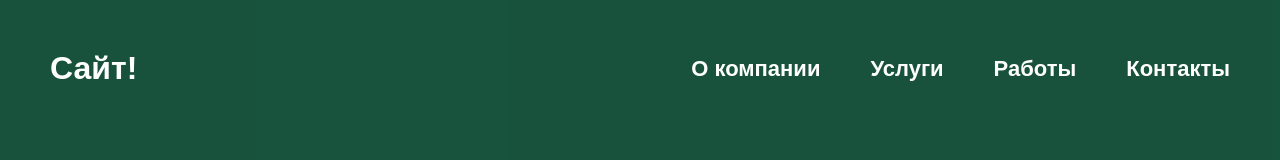
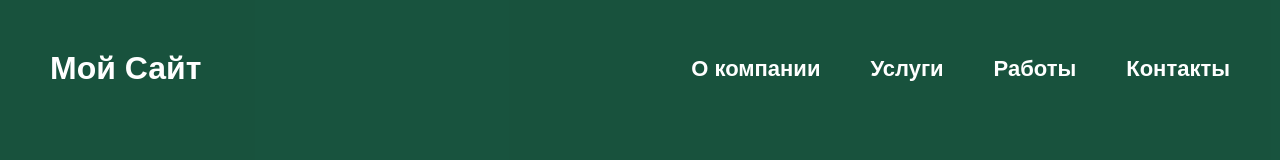
Before and after one commit to WebHeroSchool/burger_alex, a plain HTML site: page index.html in a window 1280 px wide. Drawn offline with Linux system fonts and the light colour scheme.

Commit message:
+in header

```diff
--- a/index.html
+++ b/index.html
@@ -13,7 +13,7 @@
         <div class="header-overlay">
             <div class="nav-container">
 
-                <div class="logo">Сайт!</div>
+                <div class="logo">Мой Сайт</div>
 
                 <!-- НАВИГАЦИЯ -->
                 <div class="nav-wrapper">
```
